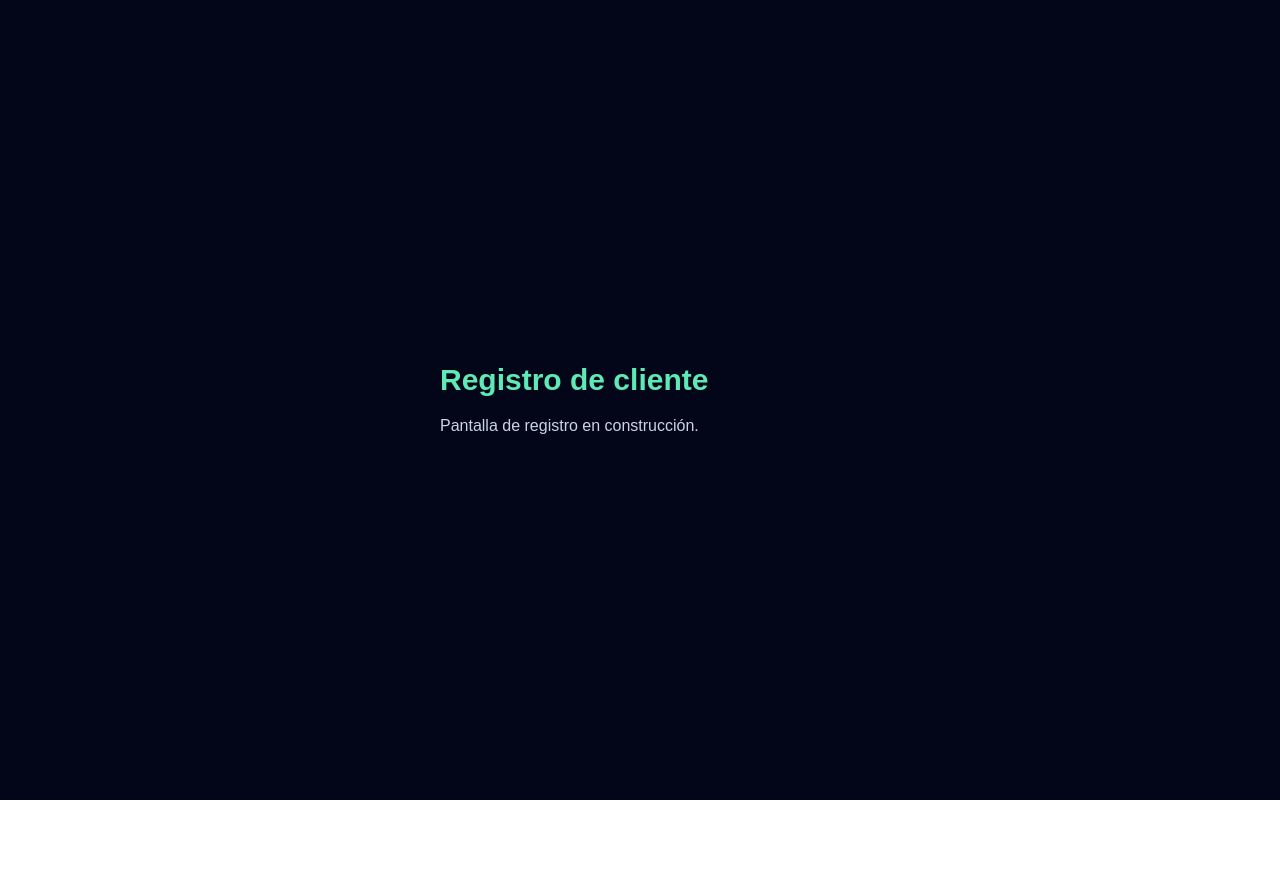
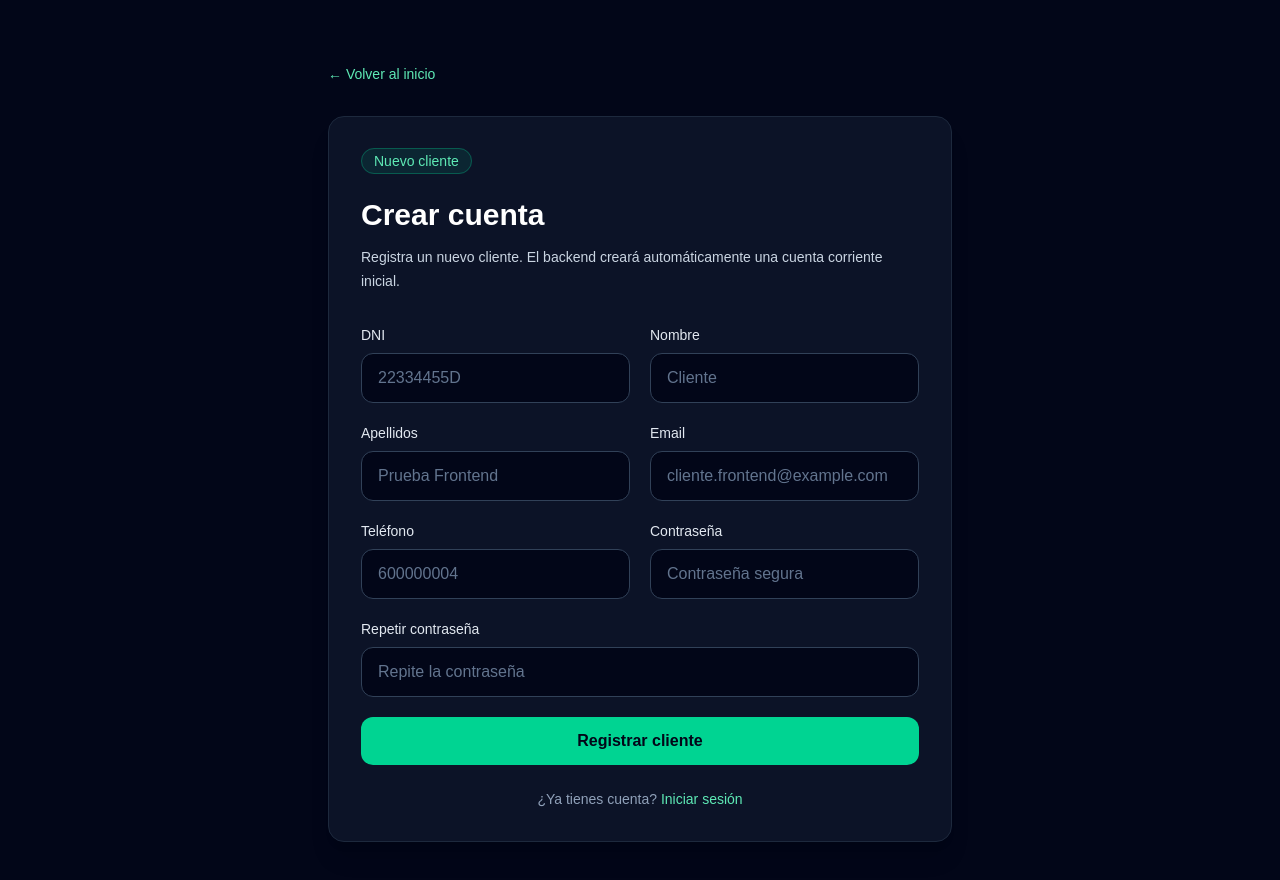
Before and after one commit to GemaRJ/Portafolio-Proyectos-Fullstack, a Next.js app in the folder smartbank-ai/frontend/: page /registro in a window 1280 px wide. Shown: the top 880 px of the page. Before the commit the page ends 800 px from the top, so only its background shows below. Built offline with nearby package versions, Linux system fonts and the light colour scheme; no server answers.

Commit message:
conectar registro de clientes con la API Django
Se conecta el formulario de registro del frontend con Django REST Framework, permitiendo crear clientes reales, guardar el token de autenticación y redirigir automáticamente al panel financiero.

```diff
--- a/smartbank-ai/frontend/src/app/registro/page.tsx
+++ b/smartbank-ai/frontend/src/app/registro/page.tsx
@@ -1,13 +1,262 @@
+"use client";
+
+import Link from "next/link";
+import { useRouter } from "next/navigation";
+import { FormEvent, useState } from "react";
+import { RUTAS_API } from "@/servicios/api";
+
+type ErrorApi = {
+  detail?: string;
+  non_field_errors?: string[];
+  dni?: string[];
+  nombre?: string[];
+  apellidos?: string[];
+  email?: string[];
+  telefono?: string[];
+  password?: string[];
+  password2?: string[];
+};
+
 export default function RegistroPage() {
+  const router = useRouter();
+
+  const [dni, setDni] = useState("");
+  const [nombre, setNombre] = useState("");
+  const [apellidos, setApellidos] = useState("");
+  const [email, setEmail] = useState("");
+  const [telefono, setTelefono] = useState("");
+  const [contrasena, setContrasena] = useState("");
+  const [repetirContrasena, setRepetirContrasena] = useState("");
+
+  const [cargando, setCargando] = useState(false);
+  const [error, setError] = useState("");
+  const [mensajeOk, setMensajeOk] = useState("");
+
+  const obtenerMensajeError = (datos: ErrorApi) => {
+    return (
+      datos.detail ||
+      datos.non_field_errors?.[0] ||
+      datos.dni?.[0] ||
+      datos.nombre?.[0] ||
+      datos.apellidos?.[0] ||
+      datos.email?.[0] ||
+      datos.telefono?.[0] ||
+      datos.password?.[0] ||
+      datos.password2?.[0] ||
+      "No se ha podido registrar el cliente."
+    );
+  };
+
+  const registrarCliente = async (evento: FormEvent<HTMLFormElement>) => {
+    evento.preventDefault();
+
+    setError("");
+    setMensajeOk("");
+
+    if (contrasena !== repetirContrasena) {
+      setError("Las contraseñas no coinciden.");
+      return;
+    }
+
+    setCargando(true);
+
+    try {
+      const respuesta = await fetch(RUTAS_API.registro, {
+        method: "POST",
+        headers: {
+          "Content-Type": "application/json",
+        },
+        body: JSON.stringify({
+          dni: dni.trim().toUpperCase(),
+          nombre: nombre.trim(),
+          apellidos: apellidos.trim(),
+          email: email.trim(),
+          telefono: telefono.trim(),
+          password: contrasena,
+          password2: repetirContrasena,
+        }),
+      });
+
+      const datos = await respuesta.json();
+
+      if (!respuesta.ok) {
+        setError(obtenerMensajeError(datos));
+        return;
+      }
+
+      localStorage.setItem("token_smartbank", datos.token);
+      localStorage.setItem("usuario_smartbank", JSON.stringify(datos.usuario));
+
+      if (datos.cuenta_inicial) {
+        localStorage.setItem(
+          "cuenta_inicial_smartbank",
+          JSON.stringify(datos.cuenta_inicial)
+        );
+      }
+
+      setMensajeOk("Cliente registrado correctamente. Redirigiendo al panel...");
+
+      setTimeout(() => {
+        router.push("/panel");
+      }, 800);
+    } catch {
+      setError(
+        "No se ha podido conectar con el servidor. Comprueba que Django esté funcionando."
+      );
+    } finally {
+      setCargando(false);
+    }
+  };
+
   return (
     <main className="min-h-screen bg-slate-950 text-white">
-      <section className="mx-auto flex min-h-screen max-w-md flex-col justify-center px-6">
-        <h1 className="text-3xl font-bold text-emerald-300">
-          Registro de cliente
-        </h1>
-        <p className="mt-4 text-slate-300">
-          Pantalla de registro en construcción.
-        </p>
+      <section className="mx-auto flex min-h-screen max-w-2xl flex-col justify-center px-6 py-16">
+        <Link
+          href="/"
+          className="mb-8 text-sm font-medium text-emerald-300 hover:text-emerald-200"
+        >
+          ← Volver al inicio
+        </Link>
+
+        <div className="rounded-2xl border border-slate-800 bg-slate-900/80 p-8 shadow-xl">
+          <span className="rounded-full border border-emerald-400/30 bg-emerald-400/10 px-3 py-1 text-sm font-medium text-emerald-300">
+            Nuevo cliente
+          </span>
+
+          <h1 className="mt-6 text-3xl font-bold">Crear cuenta</h1>
+
+          <p className="mt-3 text-sm leading-6 text-slate-300">
+            Registra un nuevo cliente. El backend creará automáticamente una
+            cuenta corriente inicial.
+          </p>
+
+          {error && (
+            <div className="mt-6 rounded-xl border border-red-400/30 bg-red-400/10 p-4 text-sm text-red-200">
+              {error}
+            </div>
+          )}
+
+          {mensajeOk && (
+            <div className="mt-6 rounded-xl border border-emerald-400/30 bg-emerald-400/10 p-4 text-sm text-emerald-200">
+              {mensajeOk}
+            </div>
+          )}
+
+          <form onSubmit={registrarCliente} className="mt-8 grid gap-5 md:grid-cols-2">
+            <div>
+              <label className="mb-2 block text-sm font-medium text-slate-200">
+                DNI
+              </label>
+              <input
+                type="text"
+                value={dni}
+                onChange={(evento) => setDni(evento.target.value)}
+                placeholder="22334455D"
+                className="w-full rounded-xl border border-slate-700 bg-slate-950 px-4 py-3 text-white outline-none transition placeholder:text-slate-500 focus:border-emerald-400"
+                required
+              />
+            </div>
+
+            <div>
+              <label className="mb-2 block text-sm font-medium text-slate-200">
+                Nombre
+              </label>
+              <input
+                type="text"
+                value={nombre}
+                onChange={(evento) => setNombre(evento.target.value)}
+                placeholder="Cliente"
+                className="w-full rounded-xl border border-slate-700 bg-slate-950 px-4 py-3 text-white outline-none transition placeholder:text-slate-500 focus:border-emerald-400"
+                required
+              />
+            </div>
+
+            <div>
+              <label className="mb-2 block text-sm font-medium text-slate-200">
+                Apellidos
+              </label>
+              <input
+                type="text"
+                value={apellidos}
+                onChange={(evento) => setApellidos(evento.target.value)}
+                placeholder="Prueba Frontend"
+                className="w-full rounded-xl border border-slate-700 bg-slate-950 px-4 py-3 text-white outline-none transition placeholder:text-slate-500 focus:border-emerald-400"
+              />
+            </div>
+
+            <div>
+              <label className="mb-2 block text-sm font-medium text-slate-200">
+                Email
+              </label>
+              <input
+                type="email"
+                value={email}
+                onChange={(evento) => setEmail(evento.target.value)}
+                placeholder="cliente.frontend@example.com"
+                className="w-full rounded-xl border border-slate-700 bg-slate-950 px-4 py-3 text-white outline-none transition placeholder:text-slate-500 focus:border-emerald-400"
+              />
+            </div>
+
+            <div>
+              <label className="mb-2 block text-sm font-medium text-slate-200">
+                Teléfono
+              </label>
+              <input
+                type="text"
+                value={telefono}
+                onChange={(evento) => setTelefono(evento.target.value)}
+                placeholder="600000004"
+                className="w-full rounded-xl border border-slate-700 bg-slate-950 px-4 py-3 text-white outline-none transition placeholder:text-slate-500 focus:border-emerald-400"
+              />
+            </div>
+
+            <div>
+              <label className="mb-2 block text-sm font-medium text-slate-200">
+                Contraseña
+              </label>
+              <input
+                type="password"
+                value={contrasena}
+                onChange={(evento) => setContrasena(evento.target.value)}
+                placeholder="Contraseña segura"
+                className="w-full rounded-xl border border-slate-700 bg-slate-950 px-4 py-3 text-white outline-none transition placeholder:text-slate-500 focus:border-emerald-400"
+                required
+              />
+            </div>
+
+            <div className="md:col-span-2">
+              <label className="mb-2 block text-sm font-medium text-slate-200">
+                Repetir contraseña
+              </label>
+              <input
+                type="password"
+                value={repetirContrasena}
+                onChange={(evento) => setRepetirContrasena(evento.target.value)}
+                placeholder="Repite la contraseña"
+                className="w-full rounded-xl border border-slate-700 bg-slate-950 px-4 py-3 text-white outline-none transition placeholder:text-slate-500 focus:border-emerald-400"
+                required
+              />
+            </div>
+
+            <button
+              type="submit"
+              disabled={cargando}
+              className="rounded-xl bg-emerald-400 px-6 py-3 font-semibold text-slate-950 transition hover:bg-emerald-300 disabled:cursor-not-allowed disabled:opacity-60 md:col-span-2"
+            >
+              {cargando ? "Registrando cliente..." : "Registrar cliente"}
+            </button>
+          </form>
+
+          <p className="mt-6 text-center text-sm text-slate-400">
+            ¿Ya tienes cuenta?{" "}
+            <Link
+              href="/acceso"
+              className="font-medium text-emerald-300 hover:text-emerald-200"
+            >
+              Iniciar sesión
+            </Link>
+          </p>
+        </div>
       </section>
     </main>
   );
```
